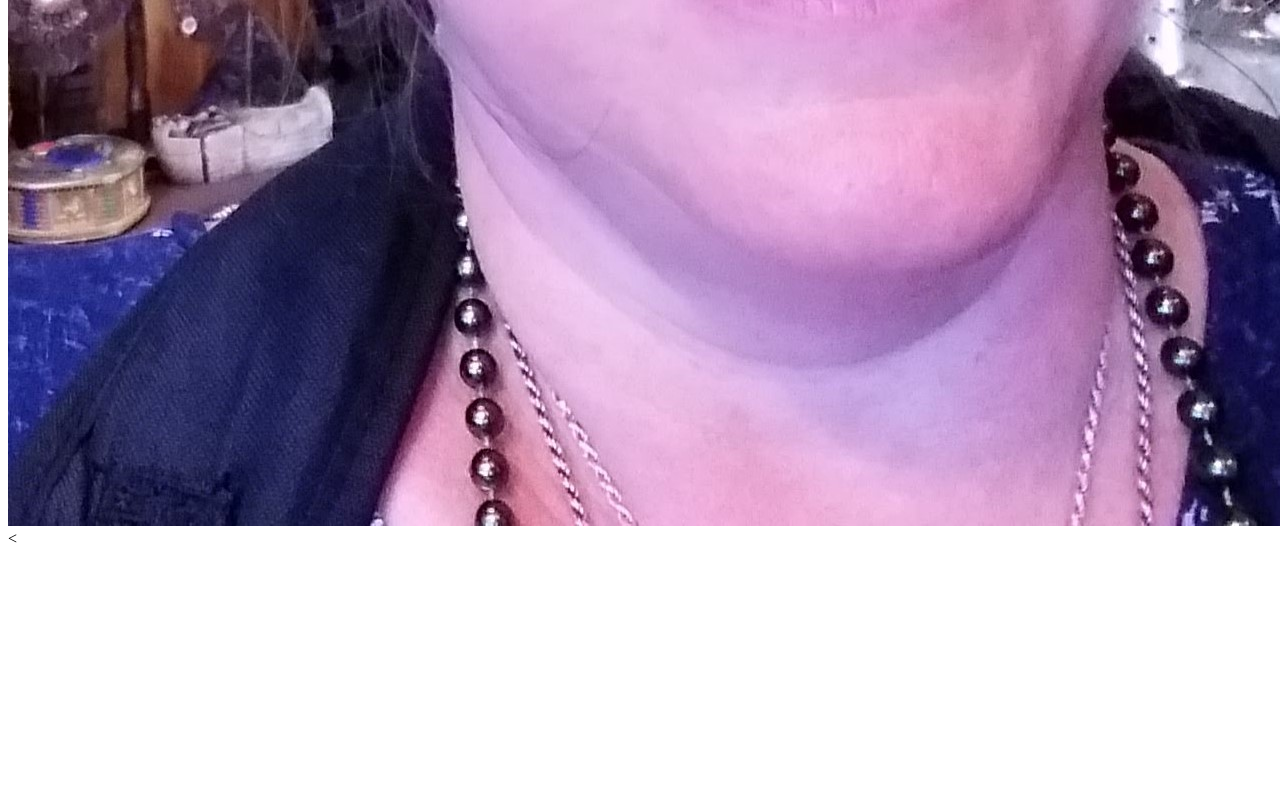
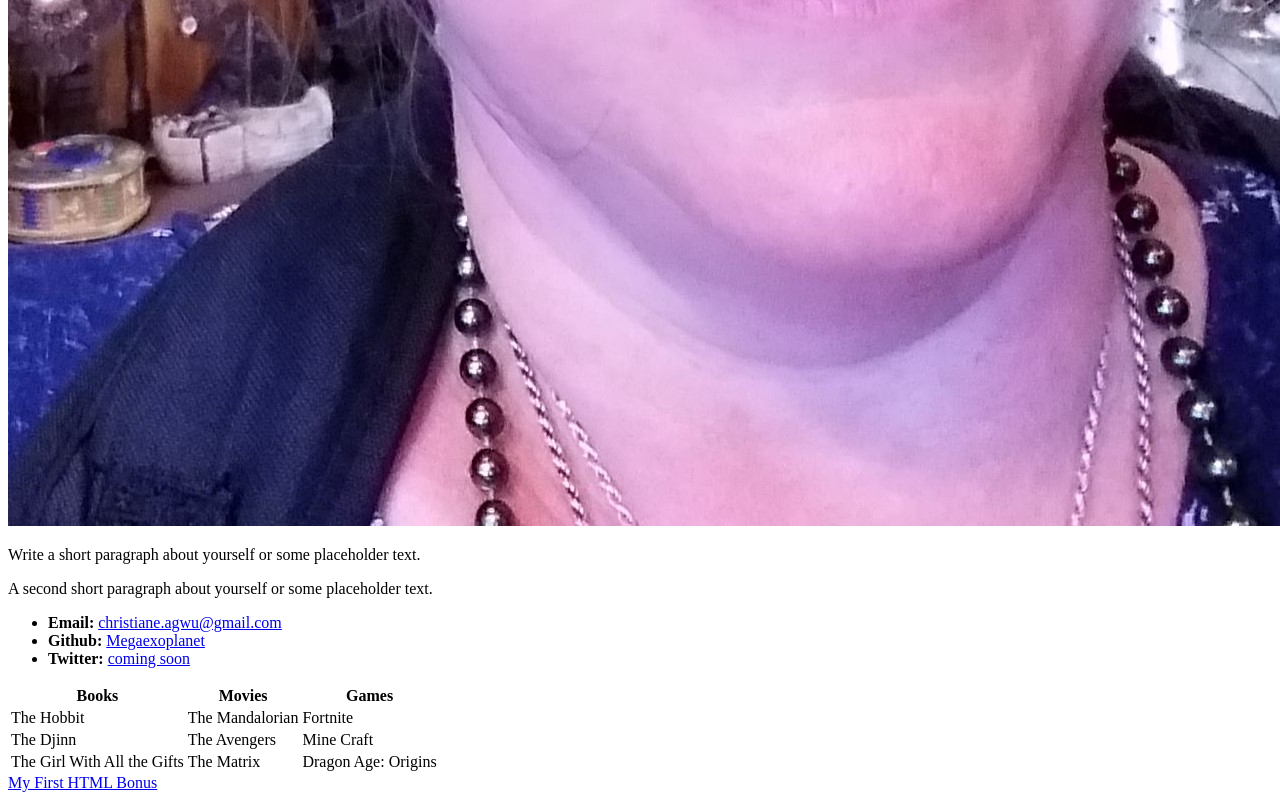
Before and after one commit to Megaexoplanet/Megaexoplanet.github.io, a plain HTML site: page index.html in a window 1280 px wide. Shown: the part 1280-2080 px from the top of the page. Before the commit the page ends 1836 px from the top, so only its background shows below. Drawn offline with Linux system fonts and the light colour scheme; files whose address does not match are found by name.

Commit message:
Added framwework

```diff
--- a/index.html
+++ b/index.html
@@ -10,4 +10,39 @@
   <h1>Christiane Agwu</h1>
 
   <img src= "C:\Users\14704\OneDrive\Desktop\gitlab\GT-ATL-DATA-PT-12-2019-U-C\DataViz-Content\11-Web\2\Activities\02-Stu_GithubPagesPersonal\Solved\picme.jpg" alt="Christiane Agwu">
-  <
+  <p>Write a short paragraph about yourself or some placeholder text.</p>
+  <p>A second short paragraph about yourself or some placeholder text.</p>
+
+  <ul>
+    <li><strong>Email:</strong> <a href="#">christiane.agwu@gmail.com</a></li>
+    <li><strong>Github:</strong> <a href="#">Megaexoplanet</a></li>
+    <li><strong>Twitter:</strong> <a href="#">coming soon</a></li>
+  </ul>
+
+  <table>
+    <tr>
+      <th>Books</th>
+      <th>Movies</th>
+      <th>Games</th>
+    </tr>
+    <tr>
+      <td>The Hobbit</td>
+      <td>The Mandalorian</td>
+      <td>Fortnite</td>
+    </tr>
+    <tr>
+      <td>The Djinn</td>
+      <td>The Avengers</td>
+      <td>Mine Craft</td>
+    </tr>
+    <tr>
+      <td>The Girl With All the Gifts</td>
+      <td>The Matrix</td>
+      <td>Dragon Age: Origins</td>
+    </tr>
+  </table>
+
+  <!-- Bonus link to last class page -->
+  <a href="../../../../1/Activities/04-Stu_MyFirst_HTML/Solved/my-first-bonus.html">My First HTML Bonus</a>
+
+</body>
```
